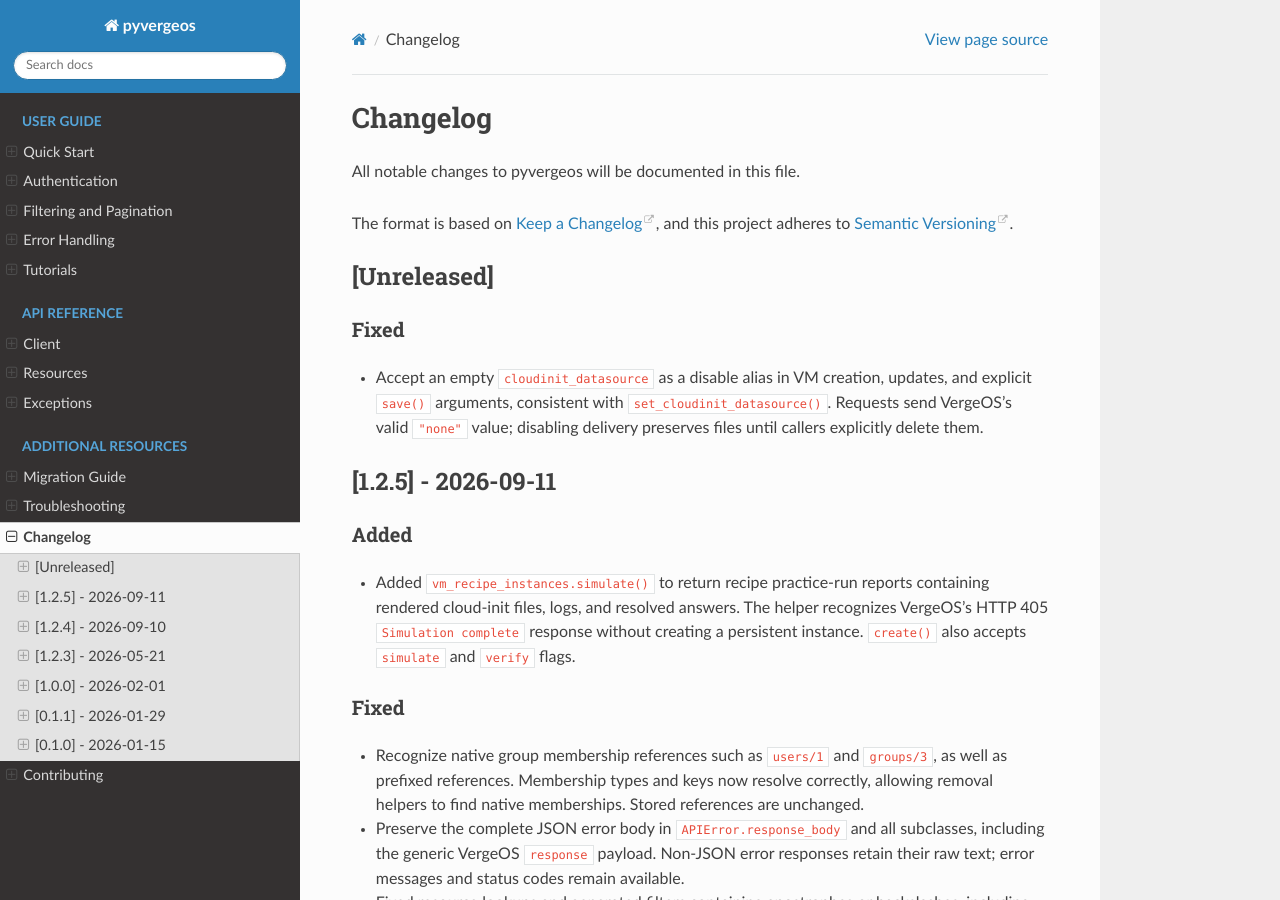
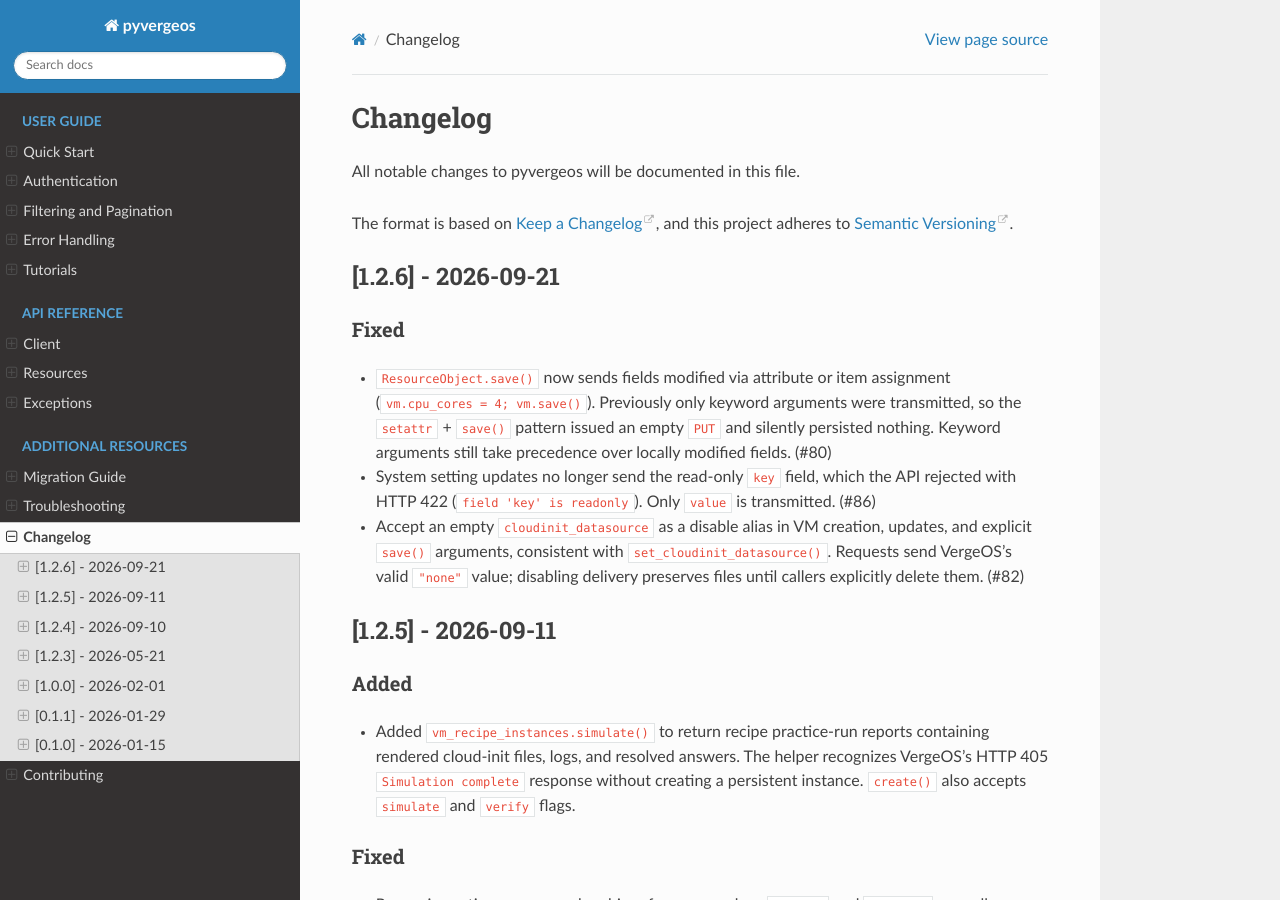
Before and after one commit to verge-io/pyVergeOS, a Sphinx documentation site: the page built from docs/changelog.rst, in a window 1280 px wide and 900 px high. Built offline with Sphinx 7.4.7 and the Read the Docs theme 3.1.0, drawn with Linux system fonts in a browser that asks for light colours.

Commit message:
chore: prepare v1.2.6 release
Bump version to 1.2.6, date the changelog, and restore the
ResourceObject.save() changelog entry that was clobbered when PR #89
and PR #88 both rewrote [Unreleased] on parallel branches. Add the
missing entry for the system settings read-only key fix (#86).

Co-Authored-By: Claude Fable 5 <noreply@anthropic.com>

```diff
--- a/docs/changelog.rst
+++ b/docs/changelog.rst
@@ -6,16 +6,24 @@ All notable changes to pyvergeos will be documented in this file.
 The format is based on `Keep a Changelog <https://keepachangelog.com/>`_,
 and this project adheres to `Semantic Versioning <https://semver.org/>`_.
 
-[Unreleased]
-------------
+[1.2.6] - 2026-09-21
+--------------------
 
 Fixed
 ^^^^^
 
+- ``ResourceObject.save()`` now sends fields modified via attribute or item
+  assignment (``vm.cpu_cores = 4; vm.save()``). Previously only keyword arguments
+  were transmitted, so the ``setattr`` + ``save()`` pattern issued an empty ``PUT``
+  and silently persisted nothing. Keyword arguments still take precedence over
+  locally modified fields. (#80)
+- System setting updates no longer send the read-only ``key`` field, which the
+  API rejected with HTTP 422 (``field 'key' is readonly``). Only ``value`` is
+  transmitted. (#86)
 - Accept an empty ``cloudinit_datasource`` as a disable alias in VM creation,
   updates, and explicit ``save()`` arguments, consistent with
   ``set_cloudinit_datasource()``. Requests send VergeOS's valid ``"none"`` value;
-  disabling delivery preserves files until callers explicitly delete them.
+  disabling delivery preserves files until callers explicitly delete them. (#82)
 
 [1.2.5] - 2026-09-11
 --------------------
--- a/pyproject.toml
+++ b/pyproject.toml
@@ -1,6 +1,6 @@
 [project]
 name = "pyvergeos"
-version = "1.2.5"
+version = "1.2.6"
 description = "Python SDK for the VergeOS REST API"
 readme = "README.md"
 license = { text = "Apache-2.0" }
--- a/pyvergeos/__version__.py
+++ b/pyvergeos/__version__.py
@@ -1,3 +1,3 @@
 """Version information for pyvergeos."""
 
-__version__ = "1.2.5"
+__version__ = "1.2.6"
```
Also changed, not shown: 1 other file.
